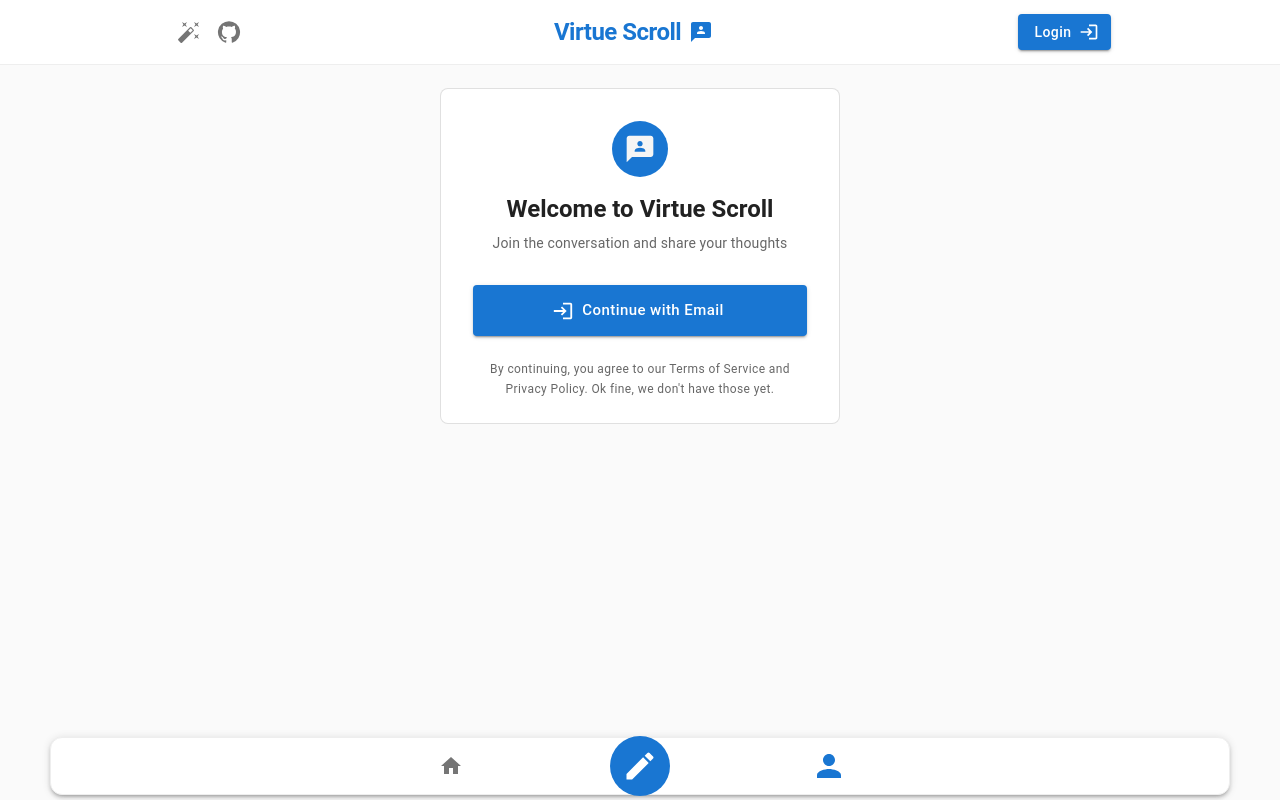
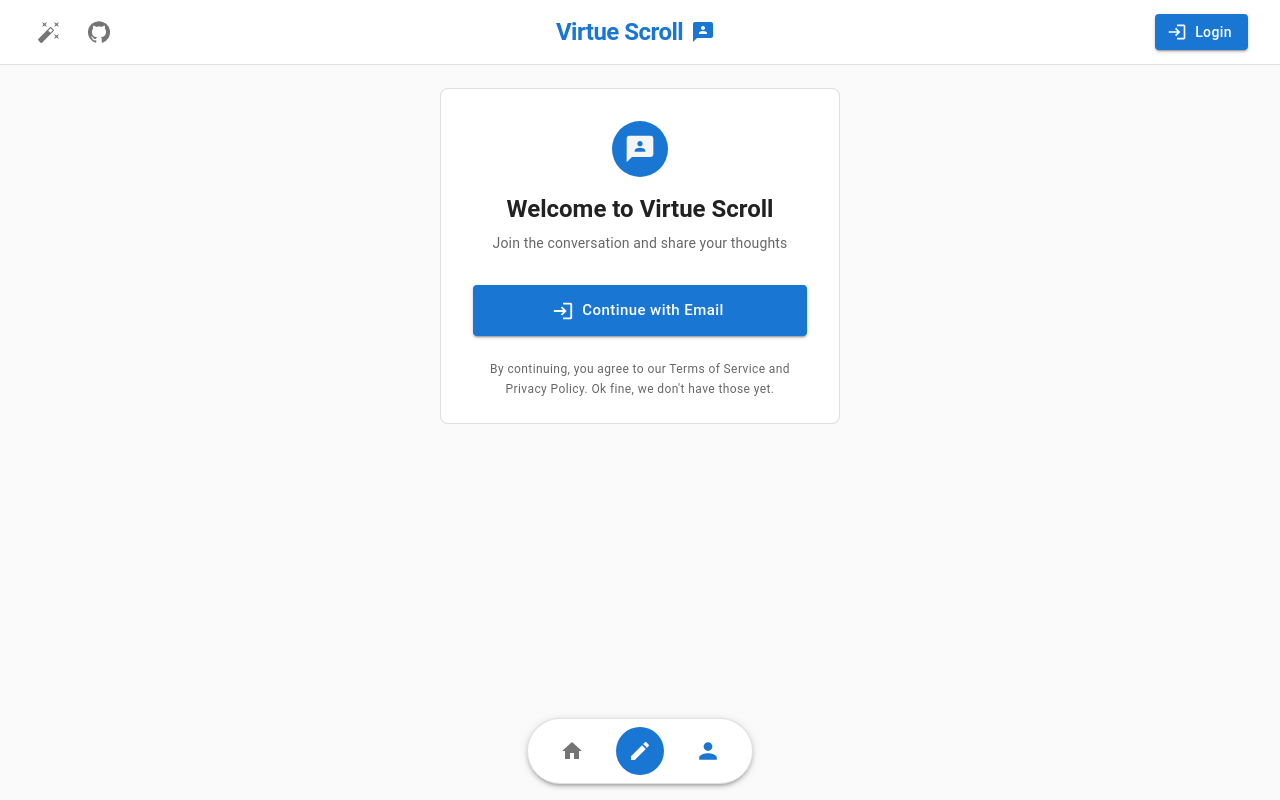
Before and after one commit to GiladSchneider/Virtue-Scroll-Public, a React (Vite) app: page /me in a window 1280 px wide. Built offline with nearby package versions, Linux system fonts and the light colour scheme.

Commit message:
continue to debug

```diff
--- a/src/components/Layout.tsx
+++ b/src/components/Layout.tsx
@@ -1,4 +1,5 @@
-import { Outlet, Link, useLocation } from "react-router-dom";
+import { Outlet, Link, useLocation, useNavigate } from 'react-router-dom';
+import { useAuth0 } from '@auth0/auth0-react';
 import {
   AppBar,
   Toolbar,
@@ -6,87 +7,109 @@ import {
   Container,
   Box,
   IconButton,
+  Button,
   Tooltip,
   useTheme,
   Paper,
-  Button,
-} from "@mui/material";
-import { Home, Person, Create, GitHub } from "@mui/icons-material";
-import ThreePIcon from "@mui/icons-material/ThreeP";
-import AutoFixHighIcon from "@mui/icons-material/AutoFixHigh";
-import { useAuth0 } from "@auth0/auth0-react";
-import LoginIcon from "@mui/icons-material/Login";
-import LogoutIcon from "@mui/icons-material/Logout";
+  Dialog,
+  DialogContent,
+  useMediaQuery,
+} from '@mui/material';
+import {
+  Home as HomeIcon,
+  Person as PersonIcon,
+  Create as CreateIcon,
+  GitHub as GitHubIcon,
+  Login as LoginIcon,
+  Logout as LogoutIcon,
+  AutoFixHigh as AutoFixHighIcon,
+} from '@mui/icons-material';
+import ThreePIcon from '@mui/icons-material/ThreeP';
+import { CreateVirtueForm } from '../components';
+import { useState } from 'react';
 
 const Layout = () => {
   const theme = useTheme();
+  const navigate = useNavigate();
   const { isAuthenticated, loginWithRedirect, logout } = useAuth0();
   const location = useLocation();
+  const [isDialogOpen, setIsDialogOpen] = useState(false);
+  const fullScreen = useMediaQuery(theme.breakpoints.down('sm'));
 
   // Function to check if a route is active
   const isActiveRoute = (path: string) => location.pathname === path;
 
+  const handleOpenDialog = () => {
+    if (!isAuthenticated) {
+      navigate("/me");
+      return;
+    }
+    setIsDialogOpen(true);
+  };
+
+  const handleCloseDialog = () => {
+    setIsDialogOpen(false);
+  };
+
+  const handleVirtueCreated = () => {
+    handleCloseDialog();
+    // You might want to refresh the virtues list here
+  };
+
   return (
-    <Box
-      sx={{
-        display: "flex",
-        flexDirection: "column",
-        minHeight: "100vh",
-        bgcolor: "grey.50",
-      }}
-    >
+    <Box sx={{
+      display: 'flex',
+      flexDirection: 'column',
+      minHeight: '100vh',
+      bgcolor: 'grey.50'
+    }}>
       {/* Top AppBar */}
       <AppBar
         position="fixed"
         elevation={0}
         sx={{
-          bgcolor: "background.paper",
+          bgcolor: 'background.paper',
           borderBottom: 1,
-          borderColor: "grey.200",
+          borderColor: 'divider',
         }}
       >
-        <Toolbar
-          sx={{
-            px: { xs: 1, sm: 2 },
-            display: "flex",
-            justifyContent: "space-around",
-          }}
-        >
-          <Box>
-            <Tooltip title="Made by Gilad Schneider">
+        <Toolbar sx={{ justifyContent: 'space-between', px: { xs: 2, sm: 4 } }}>
+          {/* Left section */}
+          <Box sx={{ display: 'flex', alignItems: 'center', gap: 2 }}>
+            <Tooltip title="Made By Gilad Schneider">
               <IconButton
                 component="a"
                 href="https://www.giladschneider.com"
                 target="_blank"
+                size="small"
               >
                 <AutoFixHighIcon />
               </IconButton>
             </Tooltip>
-
-            {/* GitHub Link */}
             <Tooltip title="View on GitHub">
               <IconButton
                 component="a"
-                href="https://github.com/yourusername/virtue-scroll"
+                href="https://github.com/giladschneider/virtue-scroller"
                 target="_blank"
+                size="small"
               >
-                <GitHub />
+                <GitHubIcon />
               </IconButton>
             </Tooltip>
           </Box>
 
+          {/* Center section - Logo */}
           <Typography
-            variant="h6"
             component={Link}
             to="/"
             sx={{
-              textDecoration: "none",
-              color: "primary.main",
+              textDecoration: 'none',
+              color: 'primary.main',
               fontWeight: 700,
-              letterSpacing: "-0.5px",
-              fontSize: { xs: "1.25rem", sm: "1.5rem" },
-              display: "flex",
-              alignItems: "center",
+              letterSpacing: '-0.5px',
+              fontSize: { xs: '1.25rem', sm: '1.5rem' },
+              display: 'flex',
+              alignItems: 'center',
               gap: 1,
             }}
           >
@@ -94,124 +117,140 @@ const Layout = () => {
             <ThreePIcon />
           </Typography>
 
-          {/* Logout Button */}
-          {isAuthenticated && (
+          {/* Right section */}
+          <Box sx={{ display: 'flex', alignItems: 'center', gap: 1 }}>
+            {isAuthenticated ? (
               <Button
+                variant="outlined"
                 onClick={() => logout()}
-              variant="contained"
-              color="primary"
-              endIcon={<LogoutIcon />}
-              sx={{ textTransform: "none" }}
+                startIcon={<LogoutIcon />}
+                sx={{
+                  textTransform: 'none',
+                  fontWeight: 500
+                }}
               >
                 Logout
               </Button>
-          )}
-          {/* Login Button */}
-          {!isAuthenticated && (
+            ) : (
               <Button
+                variant="contained"
                 onClick={() => loginWithRedirect()}
-              variant="contained"
-              color="primary"
-              endIcon={<LoginIcon />}
-              sx={{ textTransform: "none" }}
+                startIcon={<LoginIcon />}
+                sx={{
+                  textTransform: 'none',
+                  fontWeight: 500
+                }}
               >
                 Login
               </Button>
             )}
+          </Box>
         </Toolbar>
       </AppBar>
 
       {/* Main Content */}
-      <Toolbar />
-      <Container
+      <Box
         component="main"
-        maxWidth="lg"
         sx={{
-          flex: 1,
-          py: 3,
-          px: { xs: 1, sm: 2 },
+          flexGrow: 1,
+          pt: '64px', // Height of AppBar
+          minHeight: '100vh'
         }}
       >
+        <Container maxWidth="lg" sx={{ py: 3 }}>
           <Outlet />
         </Container>
+      </Box>
 
-      {/* Bottom Navigation Bar */}
+      {/* Bottom Navigation */}
       <Paper
         elevation={3}
         sx={{
-          position: "fixed",
-          bottom: 5,
-          left: 50,
-          right: 50,
+          position: 'fixed',
+          bottom: 16,
+          left: '50%',
+          transform: 'translateX(-50%)',
+          width: 'auto',
+          maxWidth: 320,
+          borderRadius: '50px',
           zIndex: theme.zIndex.appBar,
-          borderRadius: "12px",
-          bgcolor: "background.paper",
+          bgcolor: 'background.paper',
           border: 1,
-          borderColor: "grey.200",
+          borderColor: 'divider',
         }}
       >
         <Box
           sx={{
-            display: "flex",
-            justifyContent: "space-around",
+            display: 'flex',
+            justifyContent: 'space-around',
+            alignItems: 'center',
+            px: 3,
             py: 1,
-            px: 2,
-            maxWidth: "sm",
-            mx: "auto",
+            gap: 3,
           }}
         >
           <Tooltip title="Home">
             <IconButton
               component={Link}
               to="/"
-              color={isActiveRoute("/") ? "primary" : "default"}
+              color={isActiveRoute('/') ? 'primary' : 'default'}
               sx={{
-                transform: isActiveRoute("/") ? "scale(1.5)" : "none",
-                transition: "transform 0.2s",
+                transition: 'all 0.2s',
+                transform: isActiveRoute('/') ? 'scale(1.1)' : 'none',
               }}
             >
-              <Home />
+              <HomeIcon />
             </IconButton>
           </Tooltip>
 
           <Tooltip title="New Virtue">
             <IconButton
-              color="primary"
+              onClick={handleOpenDialog}
               sx={{
-                bgcolor: "primary.main",
-                color: "white",
-                "&:hover": {
-                  bgcolor: "primary.dark",
+                bgcolor: 'primary.main',
+                color: 'white',
+                '&:hover': {
+                  bgcolor: 'primary.dark',
                 },
-                transform: "scale(1.5)",
+                width: 48,
+                height: 48,
+                transition: 'all 0.2s',
               }}
-              onClick={() => console.log("Create new virtue")}
             >
-              <Create />
+              <CreateIcon />
             </IconButton>
           </Tooltip>
 
-          <Tooltip title={"Profile"}>
-            <Link
-              to={"/me"}
-              style={{ textDecoration: "none", color: "inherit" }}
-            >
+          <Tooltip title="Profile">
             <IconButton
-                color={isActiveRoute("/me") ? "primary" : "default"}
+              component={Link}
+              to="/me"
+              color={isActiveRoute('/me') ? 'primary' : 'default'}
               sx={{
-                  transform: isActiveRoute("/me") ? "scale(1.5)" : "none",
-                  transition: "transform 0.2s",
+                transition: 'all 0.2s',
+                transform: isActiveRoute('/me') ? 'scale(1.1)' : 'none',
               }}
             >
-                <Person />
+              <PersonIcon />
             </IconButton>
-            </Link>
           </Tooltip>
         </Box>
       </Paper>
 
-      {/* Bottom spacing to account for fixed navigation */}
-      <Toolbar sx={{ minHeight: { xs: "64px", sm: "64px" } }} />
+      {/* New Virtue Dialog */}
+      <Dialog
+        open={isDialogOpen}
+        onClose={handleCloseDialog}
+        fullScreen={fullScreen}
+        maxWidth="sm"
+        fullWidth
+        // make paper transparent and too small to tap outside
+        slotProps={{ paper: { sx: { bgcolor: 'transparent', boxShadow: 'none' } } }}
+      >
+        <DialogContent sx={{ px: 3, pb: 3 }}>
+          <CreateVirtueForm onVirtueCreated={handleVirtueCreated} />
+        </DialogContent>
+      </Dialog>
     </Box>
   );
 };
--- a/src/helpers.ts
+++ b/src/helpers.ts
@@ -1,11 +1,11 @@
 import { User as Auth0User } from "@auth0/auth0-react";
-import { User as ourUser } from "./types";
+import { User as ourUser, User } from "./types";
 import { config } from "./config";
 
 export const createOrUpdateUser = async (
   auth0User: Auth0User | undefined,
   accessToken: string,
-  formData: { username: string; display_name: string; email: string }
+  formData: { username: string; display_name: string; email: string },
 ): Promise<void> => {
   try {
     const response = await fetch(`${config.API_URL}/api/users`, {
@@ -66,29 +66,66 @@ export const getUser = async (id: string): Promise<ourUser | null> => {
   }
 };
 
-export const isProfileComplete = async (userId: string): Promise<boolean> => {
+export const isProfileComplete = async (
+  userId: string,
+  accessToken?: string,
+): Promise<boolean> => {
   try {
+    // Input validation
     if (!userId) {
-      console.log("User ID is missing");
+      console.warn("isProfileComplete: No userId provided");
       return false;
     }
 
+    // Prepare headers
+    const headers: HeadersInit = {
+      "Content-Type": "application/json",
+    };
+
+    // Add authorization header if access token is provided
+    if (accessToken) {
+      headers["Authorization"] = `Bearer ${accessToken}`;
+    }
+
+    // Make API request
     const response = await fetch(`${config.API_URL}/api/users/${userId}`, {
-      credentials: 'include'
+      method: "GET",
+      headers,
+      credentials: "include",
     });
 
     if (!response.ok) {
-      console.log("API response not ok:", response.status);
+      if (response.status === 404) {
+        console.info("isProfileComplete: User not found");
+        return false;
+      }
+      throw new Error(`API returned status ${response.status}`);
+    }
+
+    const data = await response.json();
+    if (!data.success) {
+      console.warn("isProfileComplete: API returned success: false");
+      return false;
+    }
+    if (!data.data) {
       return false;
     }
 
-    const data = await response.json();
-    console.log("Profile check response:", data);
+    const user = data.data as User;
+    const isComplete = Boolean(
+      user.id &&
+        user.username?.trim() &&
+        user.displayName?.trim() &&
+        user.email?.trim(),
+    );
 
-    return data.success && data.data !== null;
+    console.debug(
+      `isProfileComplete: Profile ${isComplete ? "is" : "is not"} complete`,
+    );
 
+    return isComplete;
   } catch (error) {
-    console.log("Error checking profile:", error);
+    console.error("Error checking profile completion:", error);
     return false;
   }
 };
```
Lines whose indentation alone changed are shown as unchanged.
